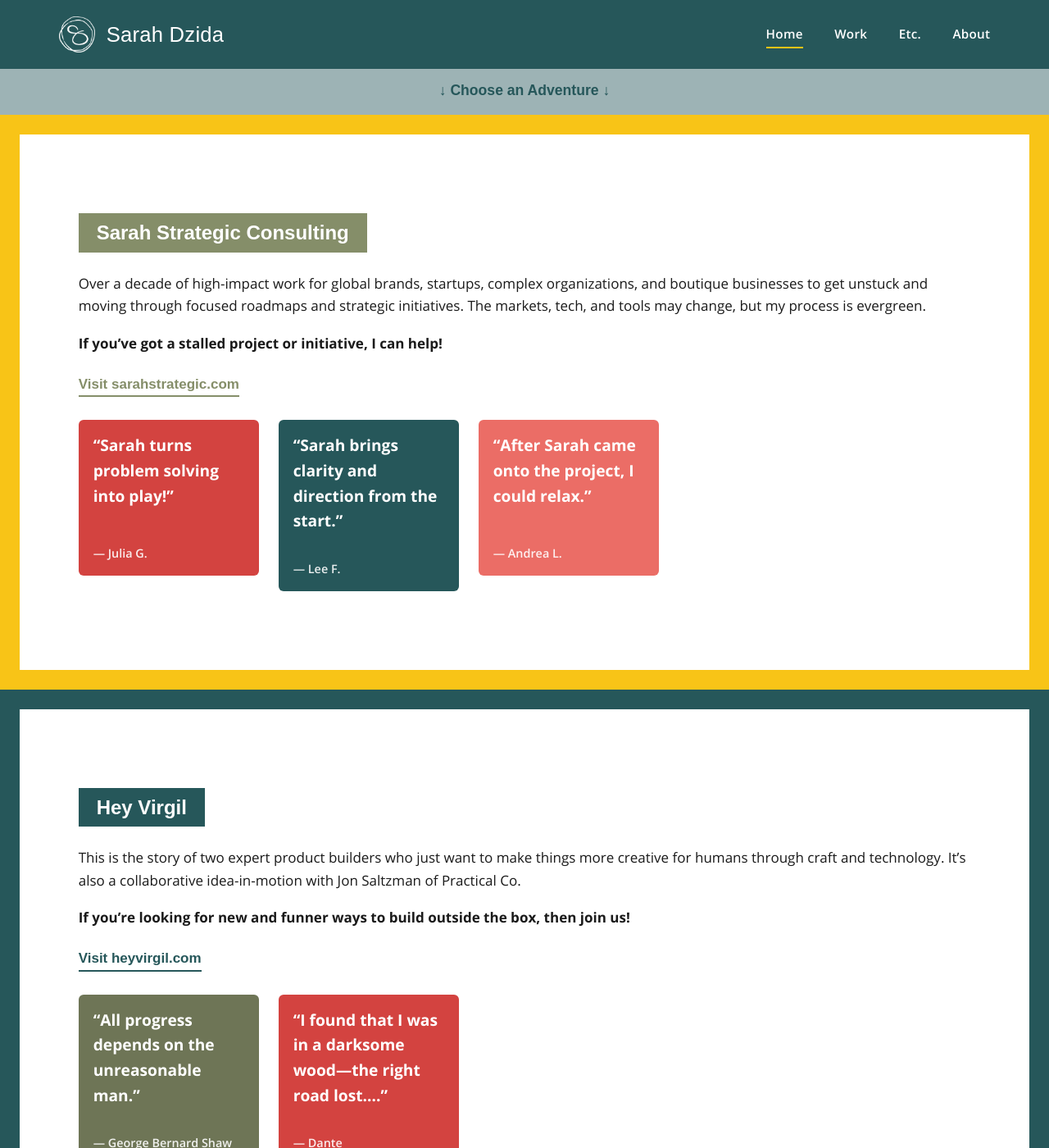
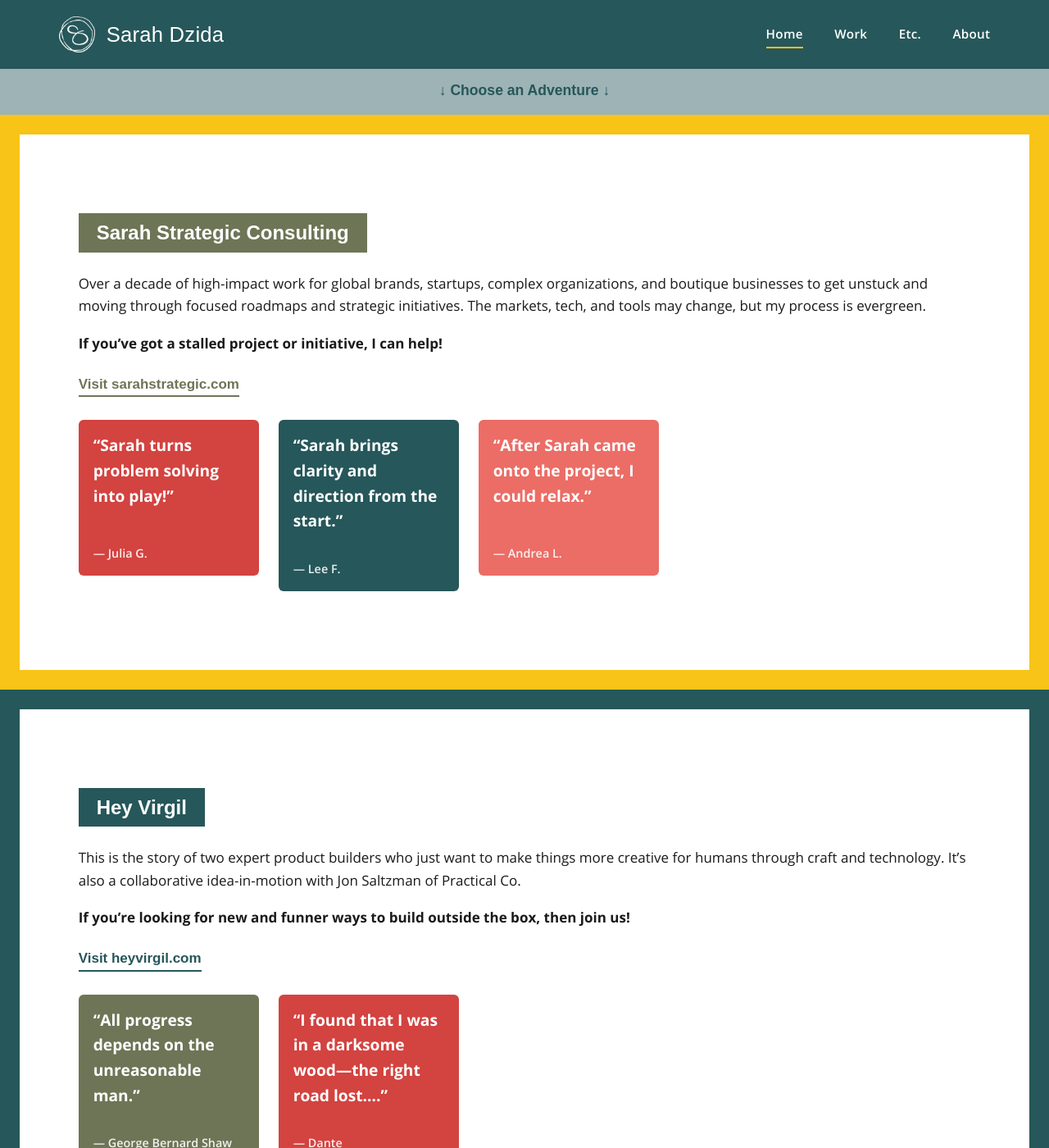
Before and after one commit to esdeezee/sarah-dzida, a Jekyll site: the page built from index.html, in a window 1280 px wide and 1400 px high, scrolled down 607 px. Shown: the whole window at 82% size. Built offline with Jekyll 4.4.1, drawn with Linux system fonts in a browser that asks for light colours; some web fonts are replaced.

Commit message:
Unify homepage olive to the single AA-olive shade
Sarah Strategic Consulting badge and link were still on the original
bright --color-olive while the testimonial card next to them had
already moved to the darker --olive-text — two different olives
visible in the same panel. Matched both to --olive-text.

```diff
--- a/css/style.css
+++ b/css/style.css
@@ -460,7 +460,7 @@
 }
 
 .adventure--strategic .adventure__label {
-  background: var(--color-olive);
+  background: var(--olive-text);
 }
 
 .adventure--virgil .adventure__label {
@@ -481,7 +481,7 @@
 }
 
 .adventure--strategic .adventure__link {
-  color: var(--color-olive);
+  color: var(--olive-text);
 }
 .adventure--virgil .adventure__link {
   color: var(--color-teal);
```
